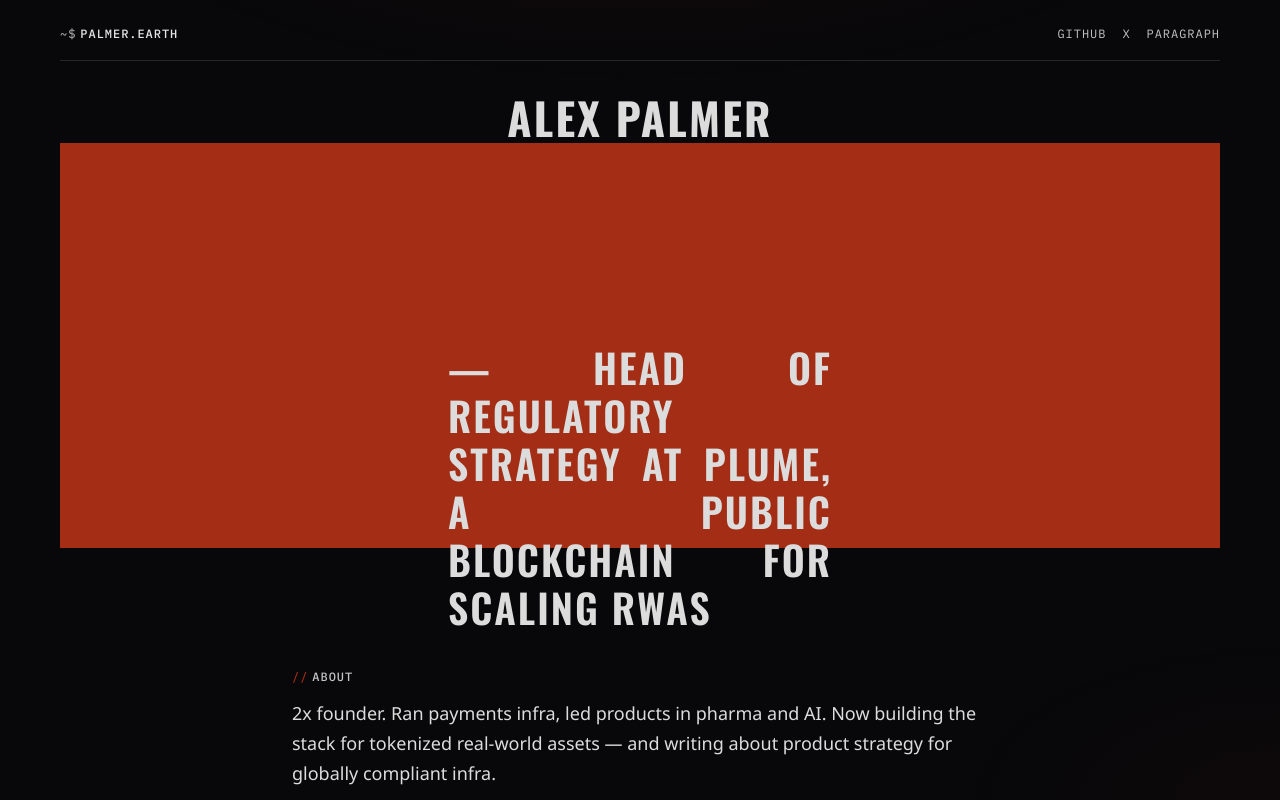
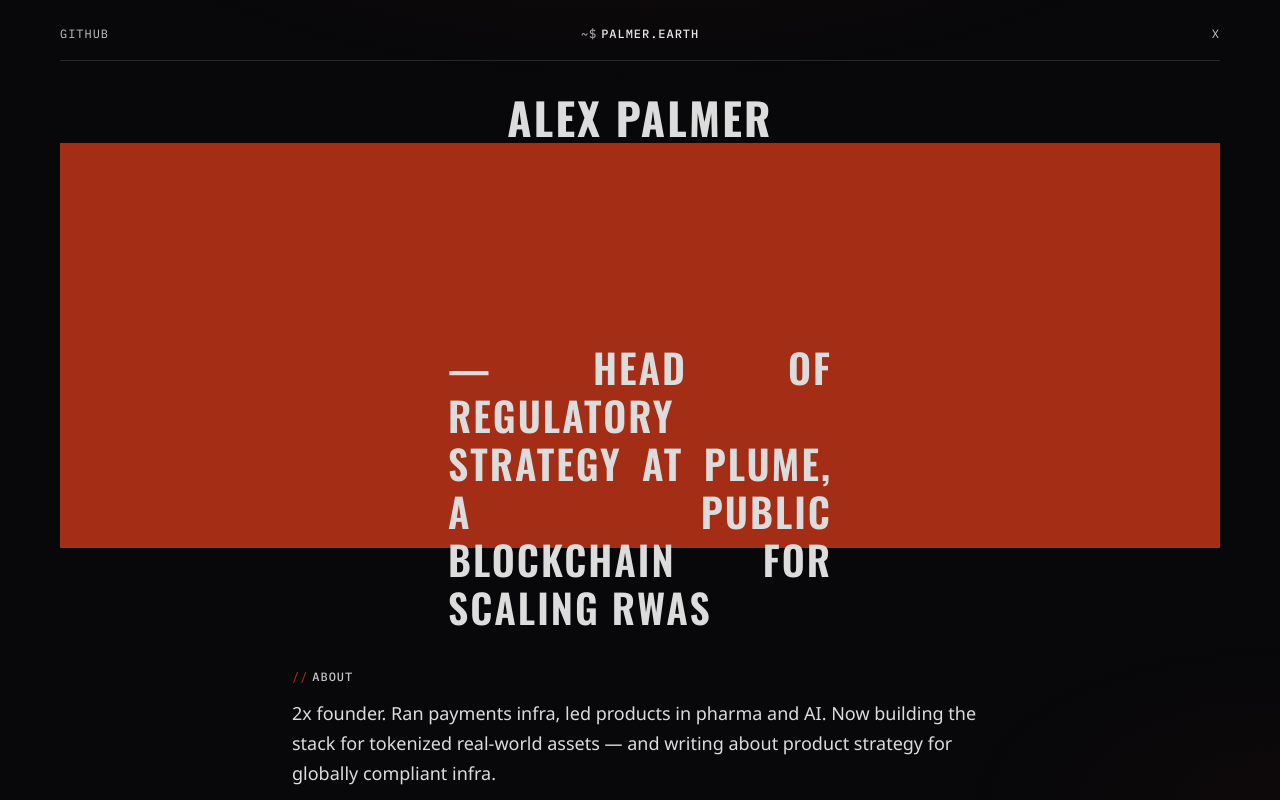
Before and after one commit to ThatAlexPalmer/palmer.earth, a Next.js app: page / in a window 1280 px wide. Built offline with nearby package versions, Linux system fonts and the light colour scheme; no server answers.

Commit message:
style: top bar is GitHub left, brand center, X right
Drop Paragraph from the header nav — writing section already links it.

```diff
--- a/src/components/mainstyles.tsx
+++ b/src/components/mainstyles.tsx
@@ -15,10 +15,9 @@
 `;
 
 const TopBar = styled.header`
-    display: flex;
+    display: grid;
+    grid-template-columns: 1fr auto 1fr;
     align-items: center;
-    justify-content: space-between;
-    gap: ${({ theme }) => theme.space(4)};
     width: 100%;
     padding-bottom: ${({ theme }) => theme.space(4)};
     margin-bottom: ${({ theme }) => theme.space(8)};
@@ -27,25 +26,6 @@
     font-size: ${({ theme }) => theme.typography.fontSize.sm};
     letter-spacing: ${({ theme }) => theme.typography.letterSpacing.mono};
     text-transform: uppercase;
-`;
-
-const Brand = styled.span`
-    color: ${({ theme }) => theme.colors.g90};
-    font-weight: ${({ theme }) => theme.typography.fontWeight.medium};
-    white-space: nowrap;
-
-    .prompt {
-        color: ${({ theme }) => theme.colors.g60};
-        margin-right: ${({ theme }) => theme.space(1)};
-    }
-`;
-
-const Nav = styled.nav`
-    display: flex;
-    flex-wrap: wrap;
-    justify-content: flex-end;
-    gap: ${({ theme }) => theme.space(4)};
-    font-size: ${({ theme }) => theme.typography.fontSize.sm};
 
     a {
         color: ${({ theme }) => theme.colors.g76};
@@ -60,8 +40,24 @@
         }
     }
 
-    @media (max-width: ${({ theme }) => theme.breakpoints.phone}) {
-        gap: ${({ theme }) => theme.space(3)};
+    .nav-left {
+        justify-self: start;
+    }
+
+    .nav-right {
+        justify-self: end;
+    }
+`;
+
+const Brand = styled.span`
+    justify-self: center;
+    color: ${({ theme }) => theme.colors.g90};
+    font-weight: ${({ theme }) => theme.typography.fontWeight.medium};
+    white-space: nowrap;
+
+    .prompt {
+        color: ${({ theme }) => theme.colors.g60};
+        margin-right: ${({ theme }) => theme.space(1)};
     }
 `;
 
@@ -454,7 +450,6 @@
     Shell,
     TopBar,
     Brand,
-    Nav,
     Main,
     Hero,
     H1,
--- a/src/pages/index.tsx
+++ b/src/pages/index.tsx
@@ -4,7 +4,6 @@
     Shell,
     TopBar,
     Brand,
-    Nav,
     Main,
     Hero,
     H1,
@@ -96,21 +95,16 @@
             </Head>
 
             <TopBar>
+                <a className="nav-left" href={socialLinks.github} target="_blank" rel="noopener noreferrer">
+                    GitHub
+                </a>
                 <Brand>
                     <span className="prompt">~$</span>
                     palmer.earth
                 </Brand>
-                <Nav>
-                    <a href={socialLinks.github} target="_blank" rel="noopener noreferrer">
-                        GitHub
-                    </a>
-                    <a href={socialLinks.twitter} target="_blank" rel="noopener noreferrer">
-                        X
-                    </a>
-                    <a href={socialLinks.paragraph} target="_blank" rel="noopener noreferrer">
-                        Paragraph
-                    </a>
-                </Nav>
+                <a className="nav-right" href={socialLinks.twitter} target="_blank" rel="noopener noreferrer">
+                    X
+                </a>
             </TopBar>
 
             <Main>
```
